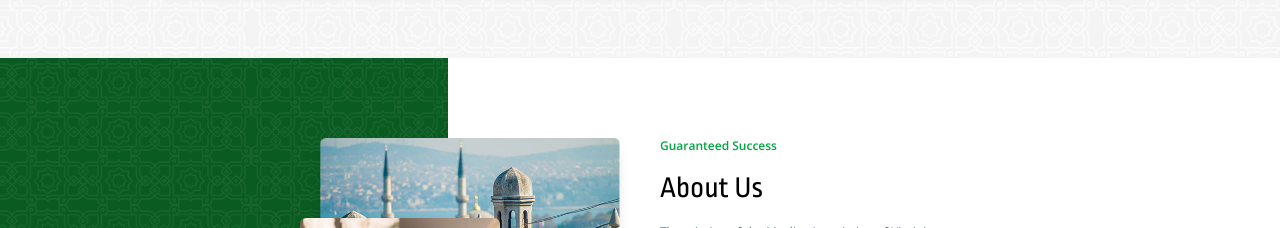
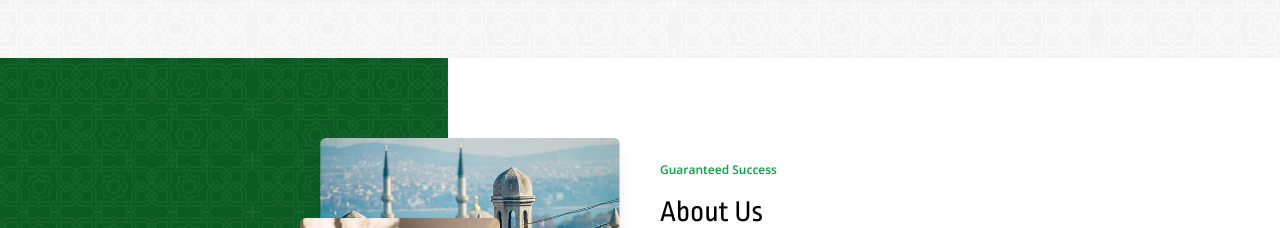
Before and after one commit to digiexpouae/IEE-project, a Next.js app: page / in a window 1280 px wide. Shown: the part 1480-1708 px from the top of the page. Built offline with nearby package versions, Linux system fonts and the light colour scheme.

Commit message:
alignments fixed

```diff
--- a/src/pages/Home/section3/section3.jsx
+++ b/src/pages/Home/section3/section3.jsx
@@ -39,7 +39,7 @@ export default function AboutUs() {
 
         {/* Right side text */}
         <div className="w-full lg:w-1/2 text-center lg:text-left space-y-4">
-          <p className="text-green-600  text-xs font-semibold">Guaranteed Success</p>
+          <p className="text-green-600  text-xs font-semibold mt-6">Guaranteed Success</p>
           <h2 className="text-3xl font-medium">About Us</h2>
           <p className="text-gray-600 text-xs leading-relaxed">
             The mission of the Muslim Association of Virginia (MAV) is to establish and
```
